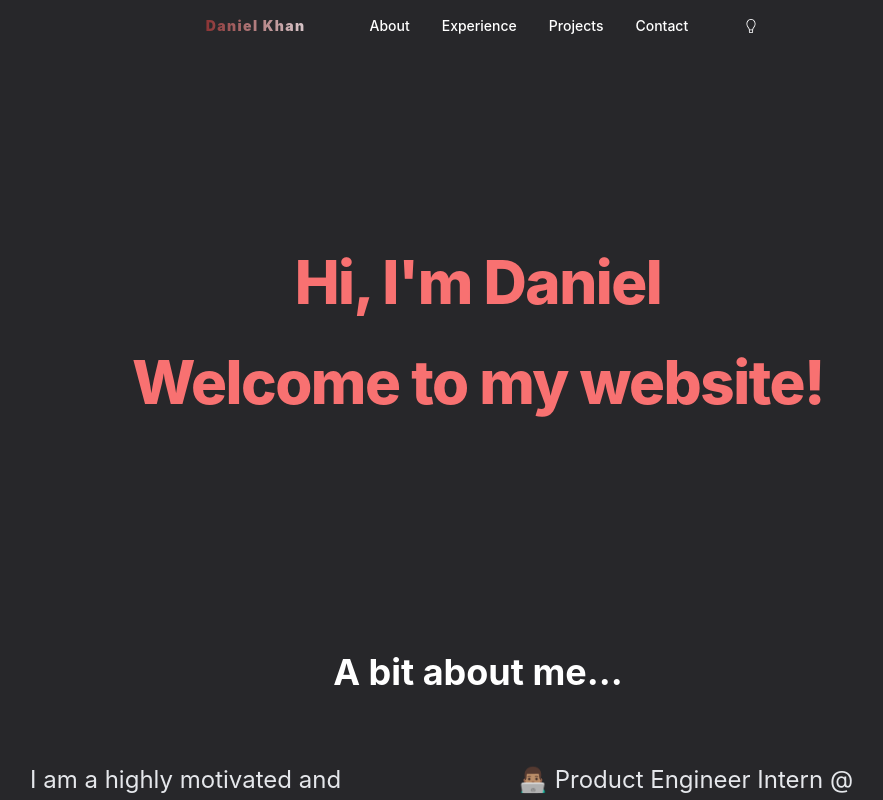
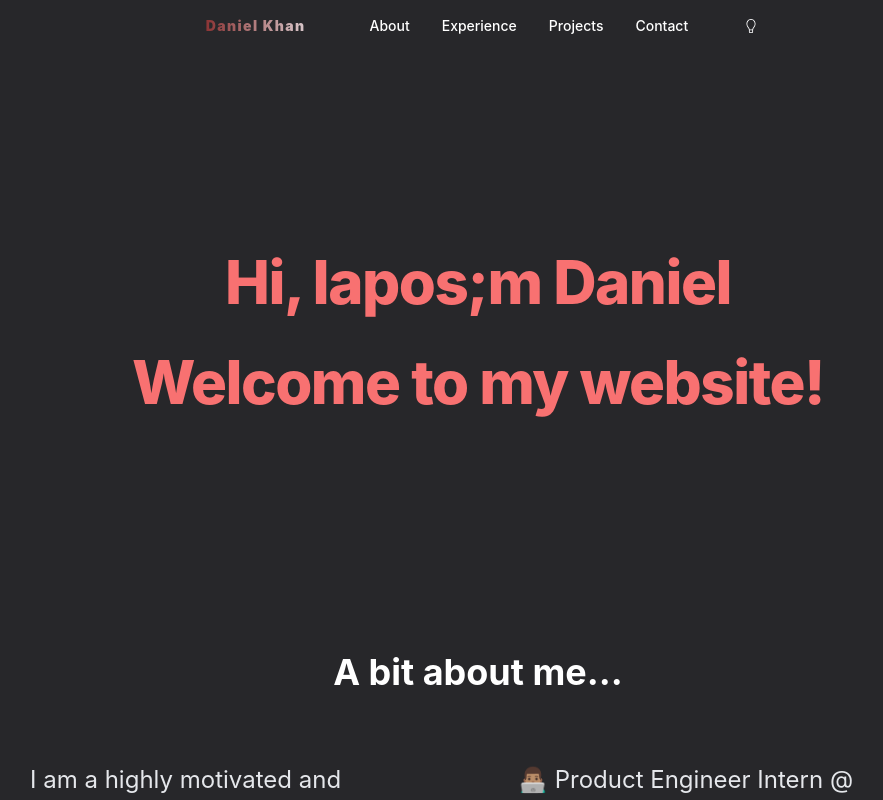
Before and after one commit to d27khan/dkhan, a Next.js app: page / in a window 1280 px wide. Shown: the top 800 px of the page, without its empty margins (162-1045 px from the left). Built offline with nearby package versions, Linux system fonts and the light colour scheme.

Commit message:
linter isse

```diff
--- a/pages/index.js
+++ b/pages/index.js
@@ -58,7 +58,7 @@ export default function Home() {
 
           <div className="text-center py-10 max-w-screen-xl mx-auto">
           <h2 className="text-5xl pt-40 pb-10 text-red-600 dark:text-red-400 sm:text-6xl tracking-tight font-extrabold">
-              Hi, I'm Daniel
+              Hi, Iapos;m Daniel
             </h2>
             <h3 className="text-5xl pb-40 text-red-600 dark:text-red-400 sm:text-6xl tracking-tight font-extrabold">
               Welcome to my website!
@@ -233,7 +233,7 @@ export default function Home() {
         <section className="text-white" id="CurrentProjects">
 
           <div className="mx-auto max-w-screen-xl px-4 py-16 sm:px-6 lg:px-8">
-          <h2 className="text-3xl font-bold sm:text-4xl text-center text-gray-800 dark:text-gray-200">What I'm up to</h2>
+          <h2 className="text-3xl font-bold sm:text-4xl text-center text-gray-800 dark:text-gray-200">What Iapos;m up to</h2>
 
             <div className="mx-auto max-w-lg py-4">
 
```
